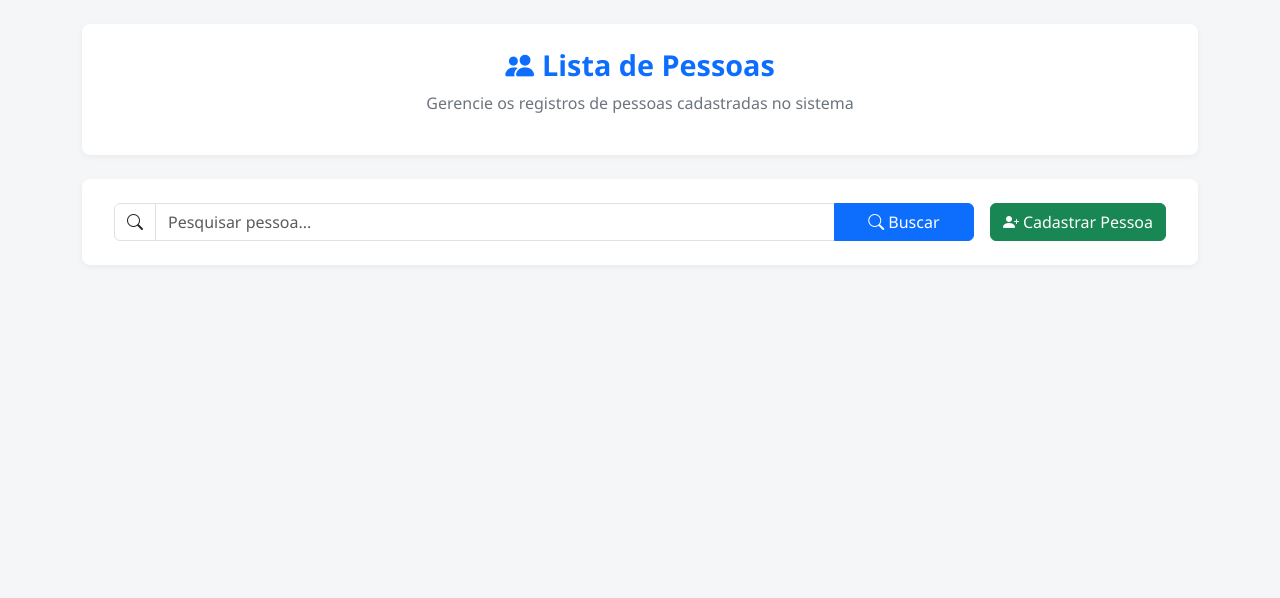
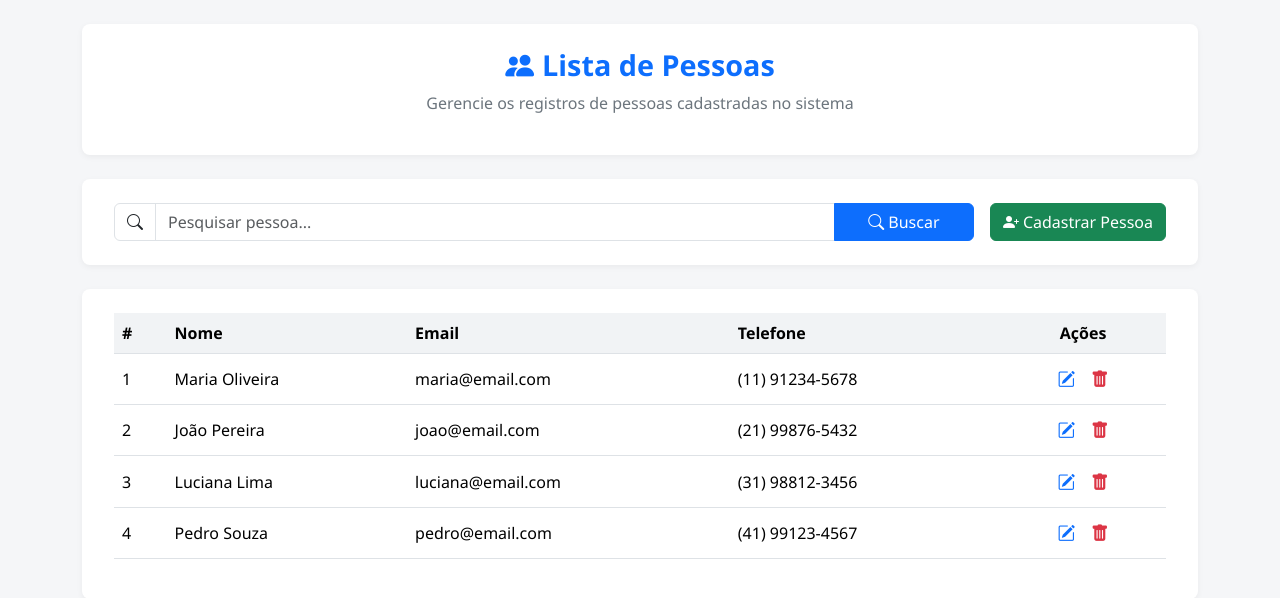
Before and after one commit to AgaciMario/PersonCRUD, a React (Vite) app in the folder PersonCRUD/personcrud.cliente/: page / in a window 1280 px wide. Shown: the top 598 px of the page. Built offline with nearby package versions, Linux system fonts and the light colour scheme.

Commit message:
feat: Adicionando componente de tabela.

```diff
--- a/PersonCRUD/personcrud.cliente/package.json
+++ b/PersonCRUD/personcrud.cliente/package.json
@@ -1,7 +1,7 @@
 {
   "name": "personcrud.cliente",
   "private": true,
-  "version": "0.1.0",
+  "version": "0.3.0",
   "type": "module",
   "scripts": {
     "dev": "vite",
--- /dev/null
+++ b/PersonCRUD/personcrud.cliente/src/component/Table/PersonTable.jsx
@@ -0,0 +1,23 @@
+import TableHeader from './TableHeader'
+import TableRow from './TableRow'
+import './Table.css'
+
+function PersonTable() {
+    return (
+        <div className="section table-container">
+            <table className="table table-hover align-middle">
+                <thead>
+                    <TableHeader />
+                </thead>
+                <tbody>
+                    {/*TODO: table row representa apenas uma linha devemos adicionar um for loop para os dados
+                      recebidos aqui e para cada um realizar a criação de um row*/}
+
+                    <TableRow />
+                </tbody>
+            </table>
+        </div>
+    )
+}
+
+export default PersonTable
--- /dev/null
+++ b/PersonCRUD/personcrud.cliente/src/component/Table/Table.css
@@ -0,0 +1,7 @@
+.table th {
+    background-color: #f1f3f5;
+}
+
+.table-hover tbody tr:hover {
+    background-color: #f8f9fa;
+}
--- /dev/null
+++ b/PersonCRUD/personcrud.cliente/src/component/Table/TableHeader.jsx
@@ -0,0 +1,14 @@
+
+function TableHeader() {
+    return (
+        <tr>
+            <th>#</th>
+            <th>Nome</th>
+            <th>Email</th>
+            <th>Telefone</th>
+            <th className="text-center">Ações</th>
+        </tr>
+    )
+}
+
+export default TableHeader
--- /dev/null
+++ b/PersonCRUD/personcrud.cliente/src/component/Table/TableRow.jsx
@@ -0,0 +1,11 @@
+
+function TableRow() {
+    return (<>
+          <tr><td>1</td><td>Maria Oliveira</td><td>maria@email.com</td><td>(11) 91234-5678</td><td className="text-center"><button className="btn-icon edit"><i className="bi bi-pencil-square"></i></button><button className="btn-icon delete"><i className="bi bi-trash-fill"></i></button></td></tr>
+          <tr><td>2</td><td>João Pereira</td><td>joao@email.com</td><td>(21) 99876-5432</td><td className="text-center"><button className="btn-icon edit"><i className="bi bi-pencil-square"></i></button><button className="btn-icon delete"><i className="bi bi-trash-fill"></i></button></td></tr>
+          <tr><td>3</td><td>Luciana Lima</td><td>luciana@email.com</td><td>(31) 98812-3456</td><td className="text-center"><button className="btn-icon edit"><i className="bi bi-pencil-square"></i></button><button className="btn-icon delete"><i className="bi bi-trash-fill"></i></button></td></tr>
+          <tr><td>4</td><td>Pedro Souza</td><td>pedro@email.com</td><td>(41) 99123-4567</td><td className="text-center"><button className="btn-icon edit"><i className="bi bi-pencil-square"></i></button><button className="btn-icon delete"><i className="bi bi-trash-fill"></i></button></td></tr>
+    </>)
+}
+
+export default TableRow
--- a/PersonCRUD/personcrud.cliente/src/index.css
+++ b/PersonCRUD/personcrud.cliente/src/index.css
@@ -11,3 +11,22 @@ body {
     padding: 1.5rem 2rem;
     margin-bottom: 1.5rem;
 }
+
+.btn-icon {
+    border: none;
+    background: none;
+    padding: 0.25rem 0.5rem;
+    font-size: 1.1rem;
+}
+
+.btn-icon.edit {
+    color: #0d6efd;
+}
+
+.btn-icon.delete {
+    color: #dc3545;
+}
+
+.btn-icon:hover {
+    opacity: 0.7;
+}
--- a/PersonCRUD/personcrud.cliente/src/pages/PersonPage.jsx
+++ b/PersonCRUD/personcrud.cliente/src/pages/PersonPage.jsx
@@ -5,12 +5,14 @@
 
 import Header from '../component/Header/Header'
 import ActionBar from '../component/ActionBars/ActionBar'
+import PersonTable from '../component/Table/PersonTable'
 
 function PersonPage() {
     return (
         <div className="container py-4">
             <Header />
             <ActionBar />
+            <PersonTable />
         </div>
     )
 }
```
